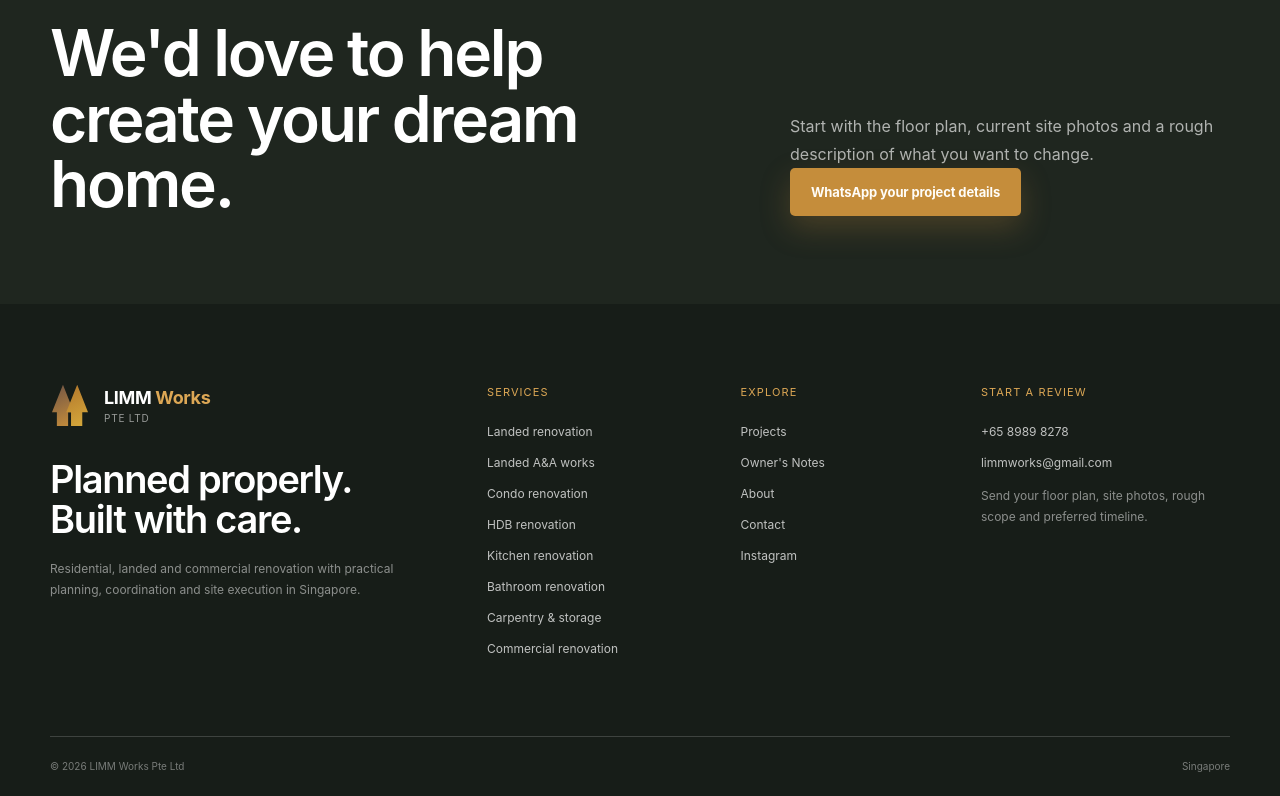
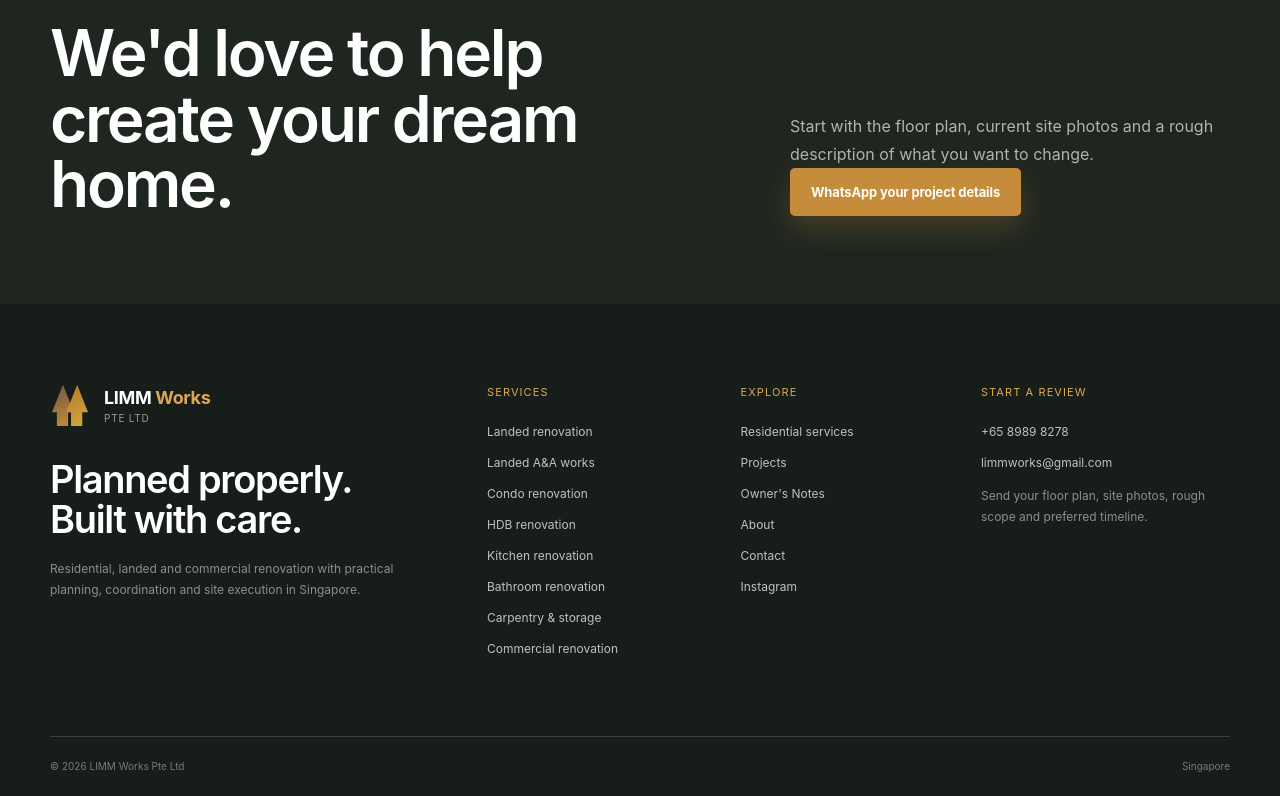
Before and after one commit to wocmarc-JBC/limmworks-website, a Next.js app: page / in a window 1280 px wide. Shown: the part 6930-7726 px from the top of the page. Built offline with nearby package versions, Linux system fonts and the light colour scheme.

Commit message:
Link residential services hub site-wide

```diff
--- a/app/components/site-chrome.tsx
+++ b/app/components/site-chrome.tsx
@@ -54,6 +54,7 @@
         </div>
         <div>
           <h3>Explore</h3>
+          <Link href="/residential">Residential services</Link>
           <Link href="/projects">Projects</Link>
           <Link href="/owners-notes">Owner&apos;s Notes</Link>
           <Link href="/about">About</Link>
```
